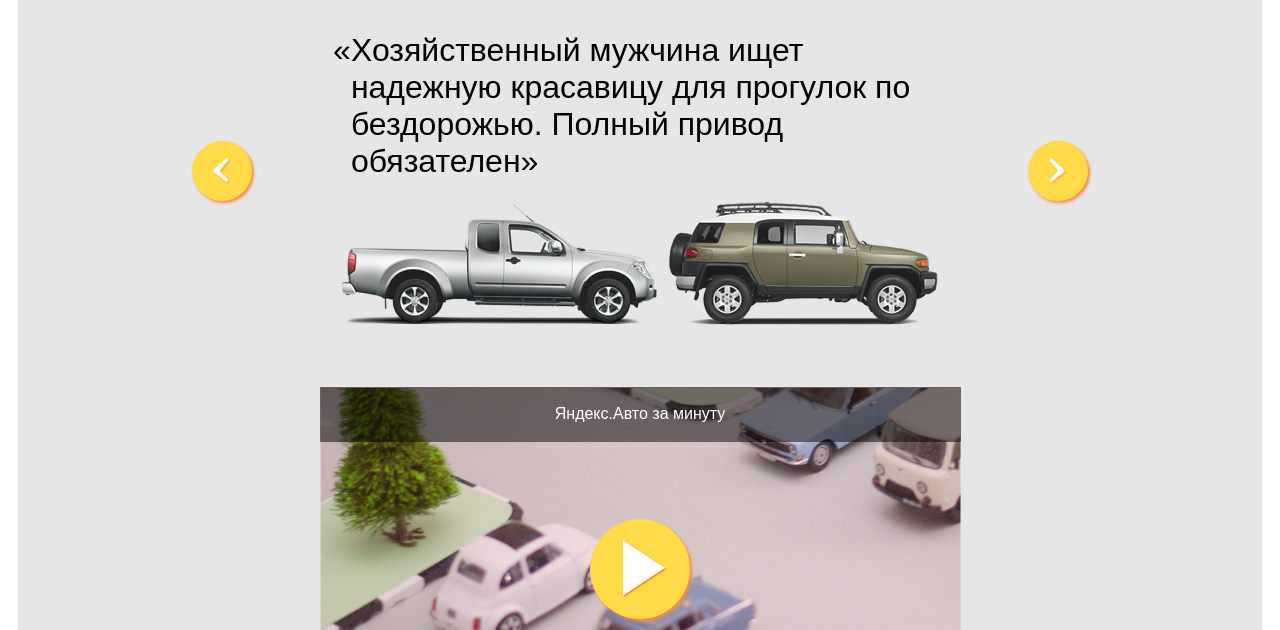
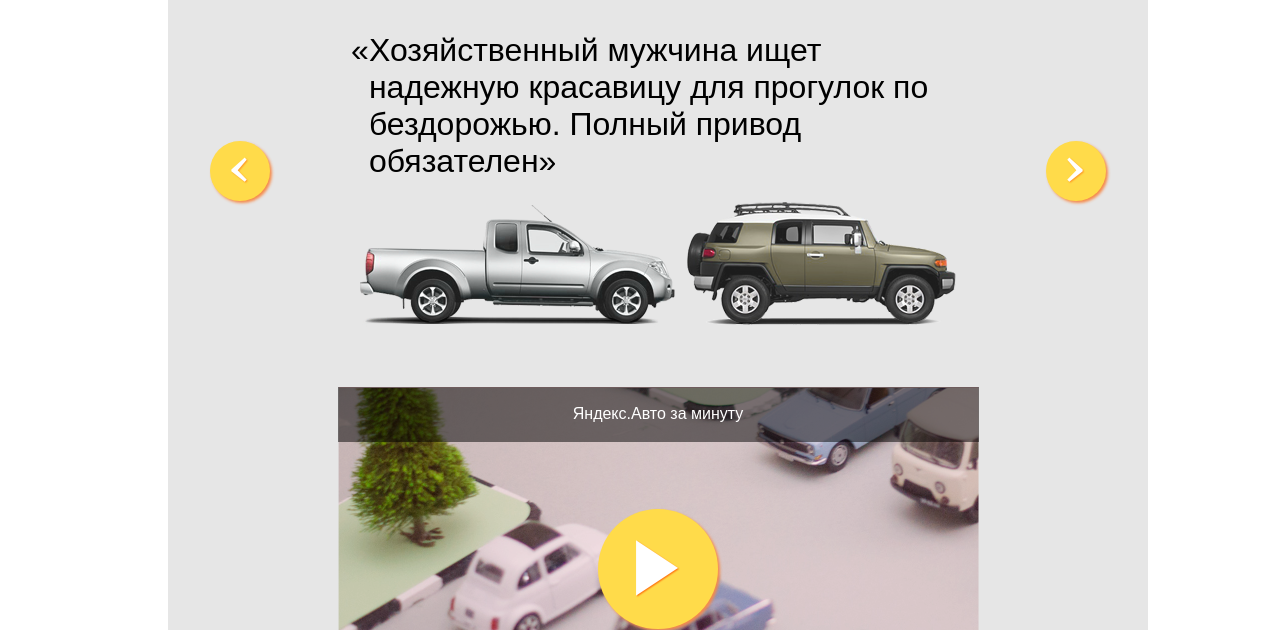
Before and after one commit to ZinkPavel/Interface-development, a plain HTML site: page SubtletiesOfLayout/week_5/index.html in a window 1280 px wide. Shown: the part 170-800 px from the top of the page. Drawn offline with Linux system fonts and the light colour scheme.

Commit message:
Hotfix 5.1

```diff
--- a/SubtletiesOfLayout/week_5/index.html
+++ b/SubtletiesOfLayout/week_5/index.html
@@ -13,7 +13,7 @@
 
     <main>
         <div class="slider">
-            <button class="left"><img src="images/left.png" alt=""></button>
+            <button class="left"></button>
             <div class="content">
                 <h1 class="quote">
                     «Хозяйственный мужчина ищет <br>
@@ -23,7 +23,7 @@
                 </h1>
                 <img src="images/cars.png" alt="cars">
             </div>
-            <button class="right"><img src="images/right.png" alt=""></button>
+            <button class="right"></button>
         </div>
 
         <div class="video">
@@ -31,7 +31,7 @@
             <div class="annotation">
                 <span class="text">Яндекс.Авто за минуту</span>
             </div>
-            <button class="play"><img src="images/play.png" alt=""></button>
+            <button class="play"></button>
         </div>
 
         <div class="ways">
--- a/SubtletiesOfLayout/week_5/style.css
+++ b/SubtletiesOfLayout/week_5/style.css
@@ -10,10 +10,16 @@
 
 body {
     background-color: #e6e6e6;
+    width: 980px;
+
+    position: absolute;
+    left: 50%;
+    transform: translateX(-50%);
 
     display: flex;
     flex-flow: column nowrap;
     justify-content: flex-start;
+
     margin: 18px;
 }
 
@@ -60,6 +66,8 @@ main {
 .slider > .left,
 .slider > .right {
     background-color: #ffdb4a;
+    background-repeat: no-repeat;
+    background-position: center;
     outline: none;
     border: none;
     border-radius: 50%;
@@ -69,18 +77,20 @@ main {
     height: 60px;
 }
 
+.slider > .left {
+    transform: translateX(-150%);
+    background-image: url(images/left.png);
+}
+
+.slider > .right {
+    transform: translateX(150%);
+    background-image: url(images/right.png);
+}
+
 .slider > .left:hover,
-.slider > .right:hover { opacity: .8; }
-
-.slider > .left { transform: translateX(-150%); }
-.slider > .right { transform: translateX(150%); }
-
-.slider > .left > img,
-.slider > .right > img {
-    position: absolute;
-    top: 50%;
-    left: 50%;
-    transform: translate(-50%, -50%);
+.slider > .right:hover {
+    opacity: .8;
+    cursor: pointer;
 }
 
 /* VIDEO */
@@ -112,8 +122,11 @@ main {
 
 .video > .play {
     background-color: #ffdb4a;
-    width: 100px;
-    height: 100px;
+    background-image: url(images/play.png);
+    background-repeat: no-repeat;
+    background-position: center;
+    width: 120px;
+    height: 120px;
     outline: none;
     border: none;
     border-radius: 50%;
@@ -125,20 +138,16 @@ main {
     transform: translate(-50%, -50%);
 }
 
-.video > .play > img {
-    position: absolute;
-    top: 50%;
-    left: 55%;
-    transform: translate(-50%, -50%);
+.video > .play:hover {
+    opacity: .8;
+    cursor: pointer;
 }
-
-.video > .play:hover { opacity: .8; }
 
 /* WAYS */
 
 .ways {
     font-family: var(--arial);
-    width: 65%;
+    width: 80%;
 }
 
 .ways > .title {
@@ -149,7 +158,7 @@ main {
 
 .ways > .content {
     display: flex;
-    flex-flow: row wrap;
+    flex-flow: row nowrap;
     justify-content: space-between;
     align-items: flex-start;
     gap: 1%;
@@ -204,6 +213,13 @@ footer > .hover {
 }
 
 footer > .try { background: linear-gradient(#ffe349, #ffdb01); }
-footer > .try:hover { background: linear-gradient(#ffe86a, #ffe12f); }
 
-footer > .hover { background: linear-gradient(#ffe86a, #ffe12f);}
+footer > .try:hover {
+    background: linear-gradient(#ffe86a, #ffe12f);
+    cursor: pointer;
+}
+
+footer > .hover {
+    background: linear-gradient(#ffe86a, #ffe12f);
+    cursor: pointer;
+}
```
